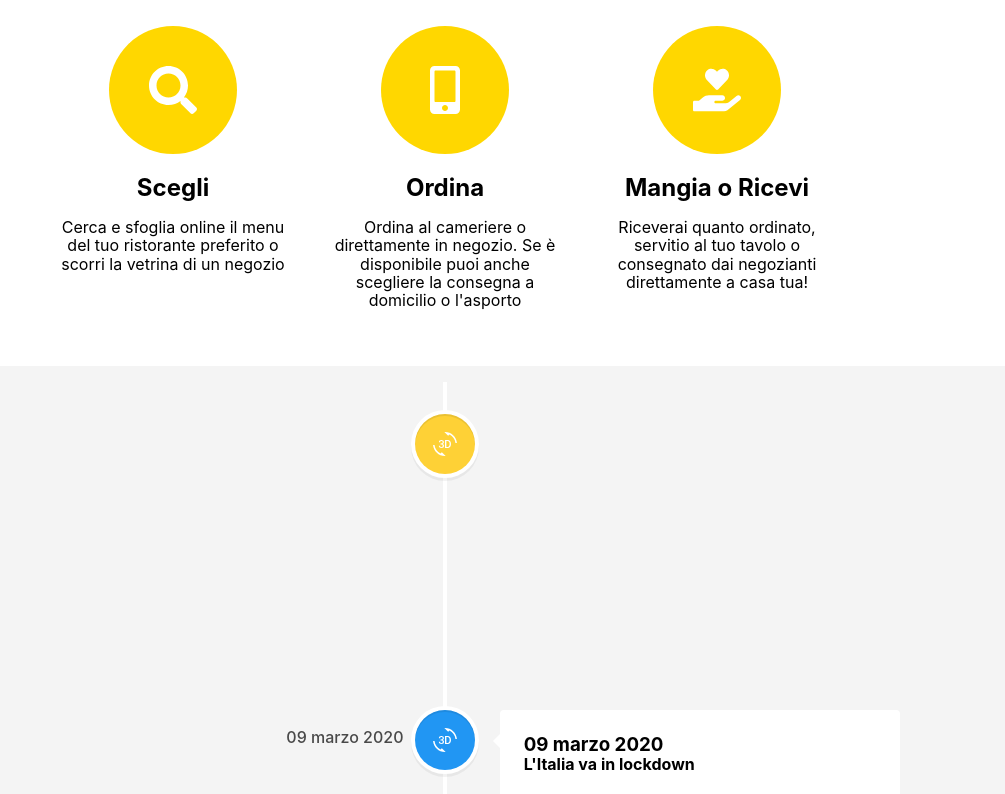
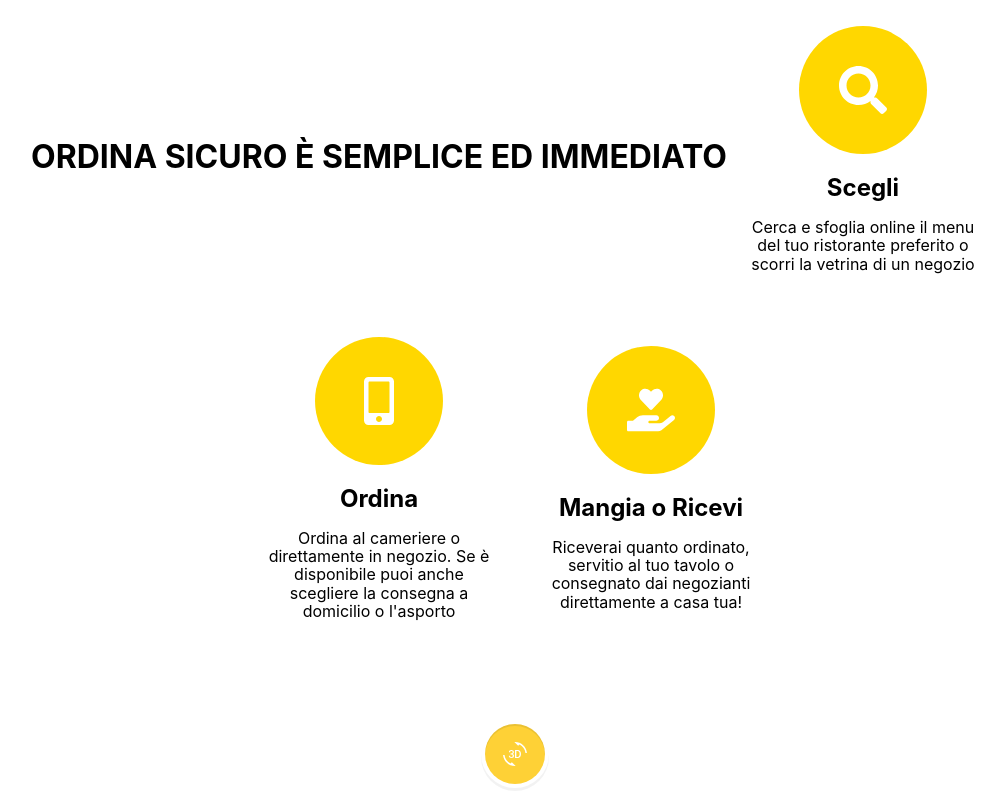
Before and after one commit to TobioDev/react.ordinasicuro, a React (Create React App) app: page / in a window 1280 px wide. Shown: the part 720-1514 px from the top of the page, without its empty margins (125-1130 px from the left). Built offline with nearby package versions, Linux system fonts and the light colour scheme; no server answers.

Commit message:
Aggiunta direction SezioneBoxed

```diff
--- a/src/App.js
+++ b/src/App.js
@@ -51,7 +51,8 @@ function App() {
 
 		  	</SezioneBoxed>
 
-		  	<SezioneBoxed backgroundColor="bg-near-white" align="items-start">
+		  	<SezioneBoxed
+		  		backgroundColor="bg-near-white"	align="items-start" direction="flex-column"		  	>
 
 		  		<TimelineVerticale/>
 
--- a/src/FeaturesIcone.js
+++ b/src/FeaturesIcone.js
@@ -8,7 +8,7 @@ const FeaturesIcone = () =>{
 	return (
 
 		<Fragment>
-
+			<h1>ORDINA SICURO È SEMPLICE ED IMMEDIATO</h1>
 			<div className="flex items-center justify-center flex-column tc dib pa3 ma2 mw5 bw2">
 		  		<div className="flex items-center justify-center bg-yellow br-100 w4 h4">
 					<FaSearch  className="white f1"/>
--- a/src/SezioneBoxed.js
+++ b/src/SezioneBoxed.js
@@ -1,7 +1,7 @@
 import React from 'react';
 import './SezioneBoxed.css';
 
-const SezioneBoxed = ({children, backgroundColor, align}) => {
+const SezioneBoxed = ({children, backgroundColor, align, direction}) => {
 
 	if (!backgroundColor){
 
@@ -11,13 +11,18 @@ const SezioneBoxed = ({children, backgroundColor, align}) => {
 
 	if (!align){
 
-		align = "items-start";
+		align = "items-center";
+	}
+
+	if (!direction){
+
+		direction = "flex-row";
 	}
 
 	return(
 
-		<div className={" " + backgroundColor }>
-			<div className={'pa3 ph5-ns sezioneboxed flex flex-wrap justify-center ' + align}>
+		<div className={"flex flex-wrap justify-center items-center" + backgroundColor }>
+			<div className={'pa3 sezioneboxed flex flex-wrap justify-center ' + align + ' ' + direction }>
 				{children}
 			</div>
 		</div>
```
Lines whose indentation alone changed are shown as unchanged.
